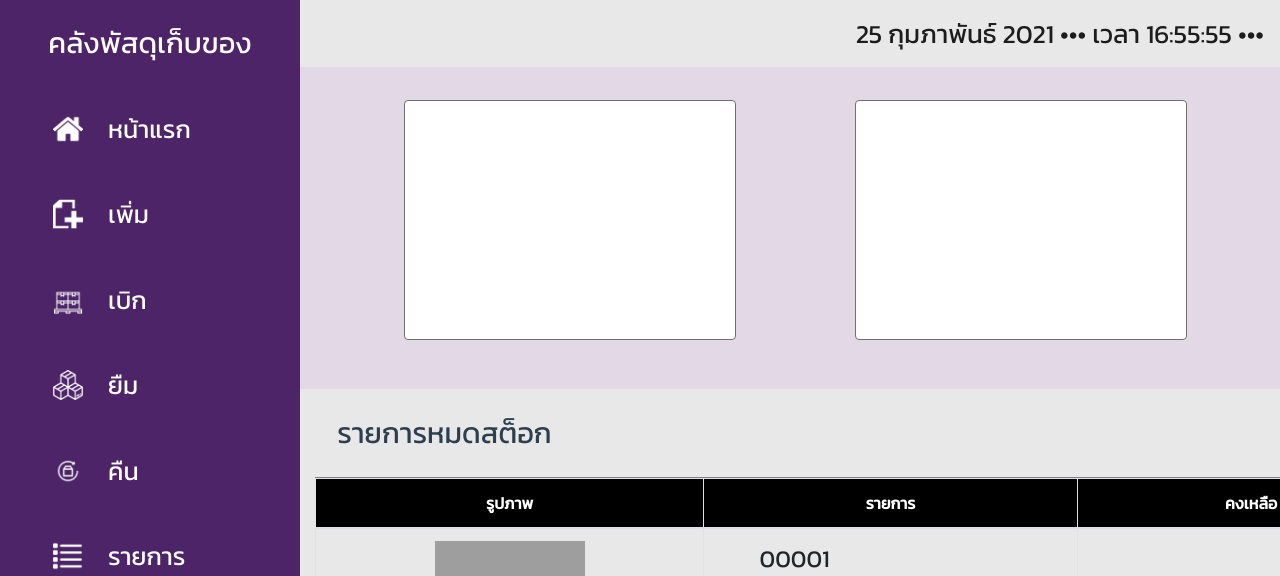
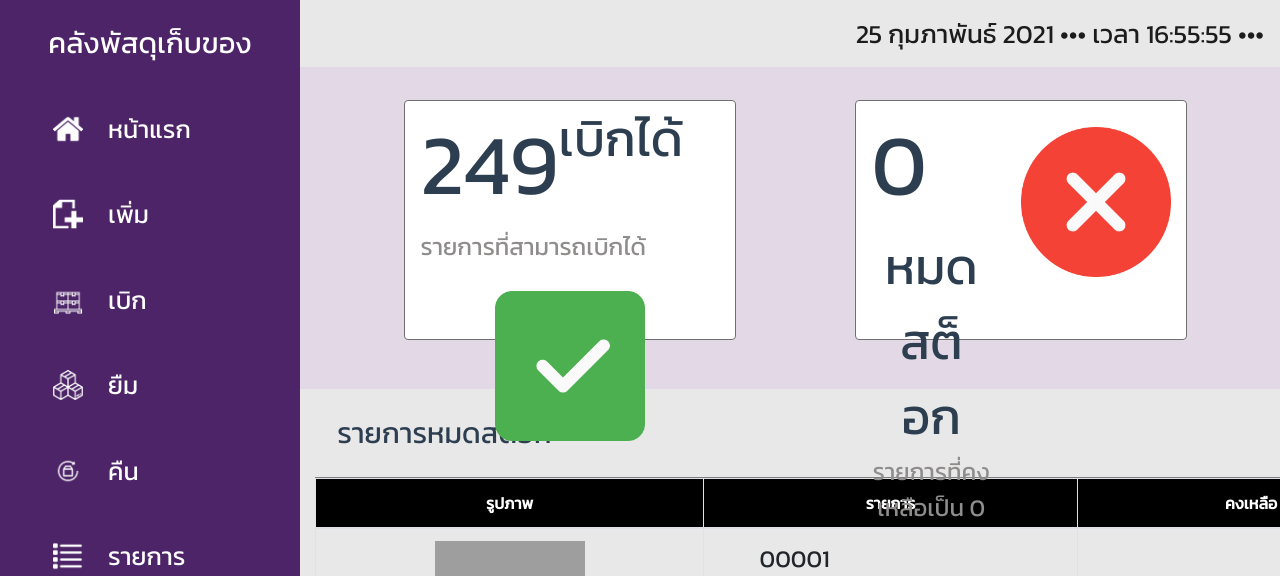
Before and after one commit to phuriput44/VBAC-Stock-Web, a Vue app: page /home/main in a window 1280 px wide. Shown: the top 576 px of the page. Built offline with nearby package versions, Linux system fonts and the light colour scheme; grey boxes are pictures that could not be loaded.

Commit message:
homeMain add withdraw

```diff
--- a/src/assets/css/style.css
+++ b/src/assets/css/style.css
@@ -31,7 +31,9 @@
 .txt-content-size85{
   font-size: 85px;
 }
-.txt-content-size
+
+
+
 /* Margin and Padding */
 .vb-pd-0 {
   padding: 0px !important;
--- a/src/router/index.js
+++ b/src/router/index.js
@@ -24,6 +24,11 @@ const routes = [
         name: "rent",
         component: () => import("@/views/Menu/rent.vue"),
       },
+      {
+        path: "withdraw",
+        name: "withdraw",
+        component: () => import("@/views/Menu/withdraw.vue")
+      }
     ],
   },
 ];
--- a/src/views/Menu/homeMain.vue
+++ b/src/views/Menu/homeMain.vue
@@ -1,11 +1,52 @@
 <template>
   <div>
     <div class="row" style="margin-right: 0px !important;">
-        <div class="card col-4" style="margin-left: 12%;"></div>
-        <div class="card col-4" style="margin-left: 12%;"></div>
+      <div class="card col-4" style="margin-left: 12%;">
+        <div class="row">
+          <div class="col">
+            <div class="txt-content-size85" style="float: left !important;">{{enable}}</div>
+            <div
+              class="txt-content-size50"
+              style="float: left !important;"
+            >
+              เบิกได้
+            </div>
+            <div class="txt-content" style="float: left !important; color: #8F8C8C">
+              รายการที่สามารถเบิกได้
+            </div>
+          </div>
+          <div class="col" style="margin-top: 8%;">
+            <img :src="picCorrect" />
+          </div>
+        </div>
+      </div>
+      <div class="card col-4" style="margin-left: 12%;">
+        <div class="row">
+          <div class="col">
+            <div class="txt-content-size85" style="float: left !important;">{{disable}}</div>
+            <div
+              class="txt-content-size50"
+              style="float: left !important;"
+            >
+              หมดสต็อก
+            </div>
+            <div class="txt-content" style="float: left !important; color: #8F8C8C">
+              รายการที่คงเหลือเป็น 0
+            </div>
+          </div>
+          <div class="col" style="margin-top: 8%;">
+            <img :src="picCross" />
+          </div>
+        </div>
+      </div>
     </div>
     <div class="container" style="margin-top: 5%; margin-bottom: 5%;">
-        <div class="txt-title" style="border-bottom: 1px solid #7D7D7D; text-align: left; padding: 2%">รายการหมดสต็อก</div>
+      <div
+        class="txt-title"
+        style="border-bottom: 1px solid #7D7D7D; text-align: left; padding: 2%"
+      >
+        รายการหมดสต็อก
+      </div>
       <table class="table table-bordered table-profit">
         <thead style="color: white;">
           <tr style="background-color: #000000;">
@@ -29,8 +70,10 @@
               <td>{{ item.totalProfit }}</td>
             </tr>  -->
           <tr>
-                <th><img :src="pictest"/></th>
-                <td class="txt-content" style="text-align: left; padding-left: 5%;">00001 <br>ปากกา <br>Pen</td>
+            <th><img :src="pictest" /></th>
+            <td class="txt-content" style="text-align: left; padding-left: 5%;">
+              00001 <br />ปากกา <br />Pen
+            </td>
             <td style="color: red; padding-top: 3%; font-size: 36px;">0</td>
           </tr>
         </tbody>
@@ -40,18 +83,22 @@
 </template>
 
 <script>
-import "@/assets/css/Home.css"
+import "@/assets/css/Home.css";
 export default {
   data() {
     return {
-                pictest: require("@/assets/Imgs/Stock/pen.png")
-            }
+      pictest: require("@/assets/Imgs/Stock/pen.png"),
+      enable: 249,
+      disable: 0,
+      picCorrect: require("@/assets/Imgs/Status/check.png"),
+      picCross: require("@/assets/Imgs/Status/remove.png")
+    };
   },
-    }
+};
 </script>
 
 <style lang="scss" scoped>
-    img{
+img {
   max-width: 150px !important;
 }
 </style>
--- /dev/null
+++ b/src/views/Menu/withdraw.vue
@@ -0,0 +1,16 @@
+<template>
+    <div>
+        <div class="container">
+        </div>
+    </div>
+</template>
+
+<script>
+    export default {
+
+    }
+</script>
+
+<style scoped>
+
+</style>
--- a/src/views/home.vue
+++ b/src/views/home.vue
@@ -48,7 +48,7 @@ export default {
           pagename: "เพิ่ม",
         },
         {
-          pagepath: "main",
+          pagepath: "withdraw",
           iconpath: require("@/assets/Imgs/Menu/withdraw.png"),
           pagename: "เบิก",
         },
```
Lines whose indentation alone changed are shown as unchanged.
